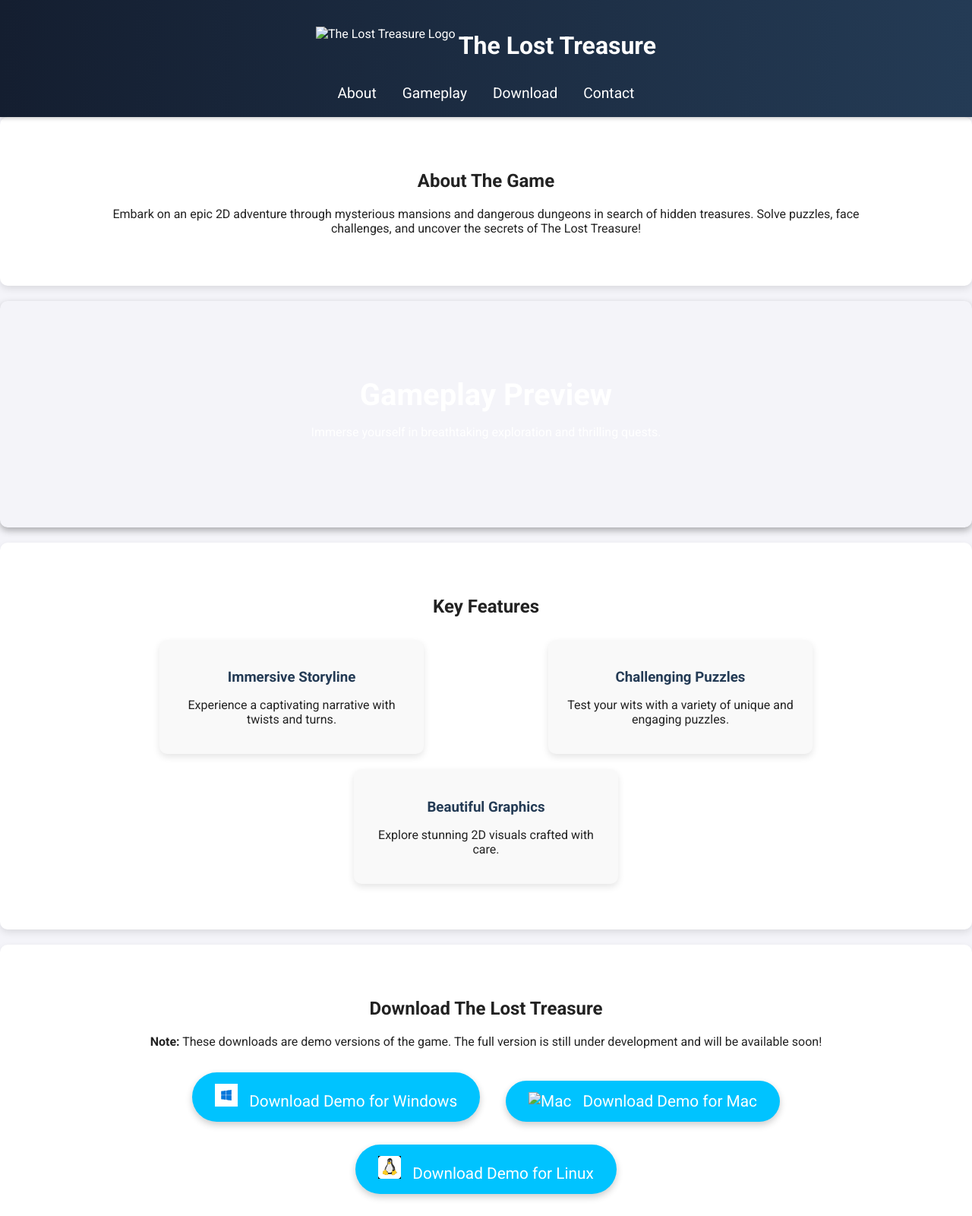
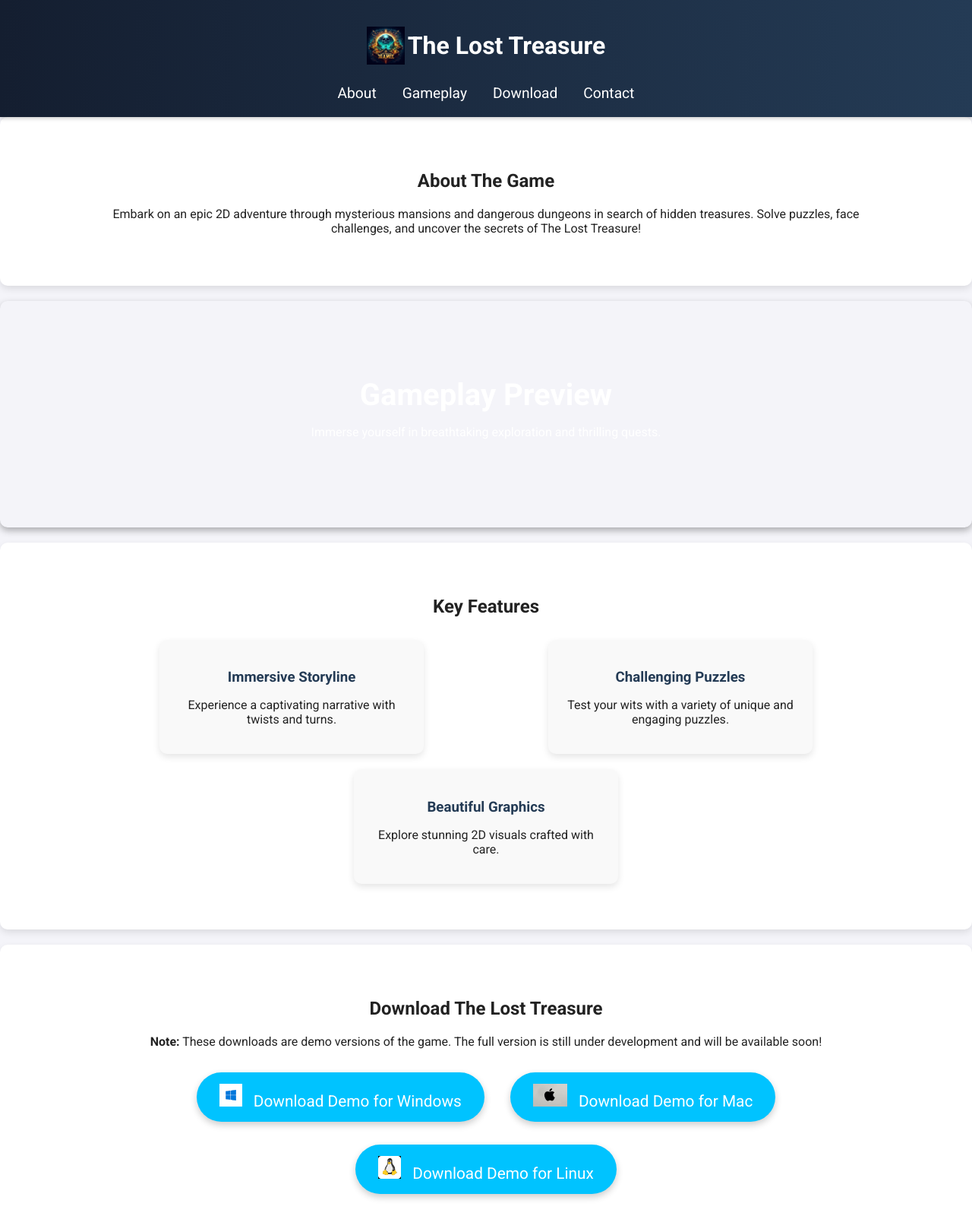
Before and after one commit to ttttttttvtv8/Thelosttreasure, a plain HTML site: page index.html in a window 1280 px wide. Shown: the top 1600 px of the page at 76% size. Drawn offline with Linux system fonts and the light colour scheme.

Commit message:
index.html

```diff
--- a/index.html
+++ b/index.html
@@ -133,7 +133,7 @@
 </head>
 <body>
     <header>
-        <img id="logo" src="logo.png" alt="The Lost Treasure Logo">
+        <img id="logo" src="The Lost Treasure game logo with a gaming theme.png" alt="The Lost Treasure Logo">
         <h1>The Lost Treasure</h1>
         <nav>
             <a href="#about">About</a>
@@ -178,7 +178,7 @@
             <img src="windows.png" alt="Windows"> Download Demo for Windows
         </a>
         <a href="#" onclick="alert('The Mac demo version is not available yet. Stay tuned!')">
-            <img src="mac.png" alt="Mac"> Download Demo for Mac
+            <img src="mac.jpeg" alt="Mac"> Download Demo for Mac
         </a>
         <a href="#" onclick="alert('The Linux demo version is not available yet. Stay tuned!')">
             <img src="linux.png" alt="Linux"> Download Demo for Linux
```
